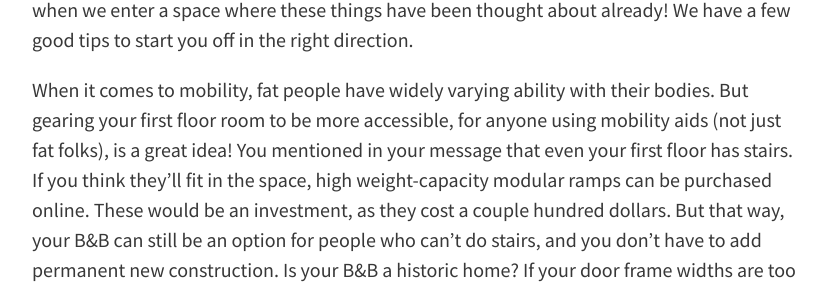
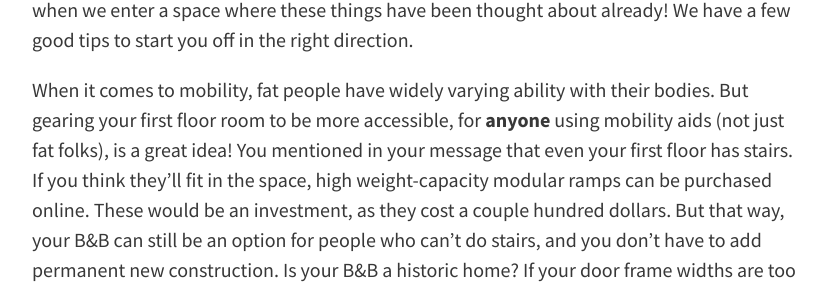
Before and after one commit to uhlissuh/ample, a Jekyll site: the page built from docs/_posts/2018-06-05-disability-and-fat-access-at-bandbs.md, in a window 1280 px wide and 900 px high, scrolled down 784 px. Shown: the part 183-473 px from the top of the window, without its empty margins (224-1052 px from the left). Built offline with Jekyll 4.4.1, drawn with Linux system fonts in a browser that asks for light colours; comment, search, counter and statistics services are not loaded; some of the changed text lies outside the part shown.

Commit message:
Bold a word

```diff
--- a/docs/_posts/2018-06-05-disability-and-fat-access-at-bandbs.md
+++ b/docs/_posts/2018-06-05-disability-and-fat-access-at-bandbs.md
@@ -18,7 +18,7 @@ tags: [disabilities, travelling, fat]
 
 First of all, thank you for asking, and thank you for your willingness to pro-actively accommodate. It gets tiring having to ask for accommodation all the time, so it’s heavenly when we enter a space where these things have been thought about already! We have a few good tips to start you off in the right direction.
 
-When it comes to mobility, fat people have widely varying ability with their bodies. But gearing your first floor room to be more accessible, for anyone using mobility aids (not just fat folks), is a great idea! You mentioned in your message that even your first floor has stairs. If you think they’ll fit in the space, high weight-capacity modular ramps can be purchased online. These would be an investment, as they cost a couple hundred dollars. But that way, your B&B can still be an option for people who can’t do stairs, and you don’t have to add permanent new construction. Is your B&B a historic home? If your door frame widths are too narrow to wheel through, it would be considerate to note this on your website.
+When it comes to mobility, fat people have widely varying ability with their bodies. But gearing your first floor room to be more accessible, for **anyone** using mobility aids (not just fat folks), is a great idea! You mentioned in your message that even your first floor has stairs. If you think they’ll fit in the space, high weight-capacity modular ramps can be purchased online. These would be an investment, as they cost a couple hundred dollars. But that way, your B&B can still be an option for people who can’t do stairs, and you don’t have to add permanent new construction. Is your B&B a historic home? If your door frame widths are too narrow to wheel through, it would be considerate to note this on your website.
 
 Beyond the stairs/ramp, it’d be a great idea to keep that accessible bedroom more open, with space to maneuver a mobility aid, or wide hips, or both. There’s no point in having an en suite accessible bathroom, for example, if the door can only open so far before hitting a piece of furniture. Thick carpeting might bind under wheels, so keep the pile low, and make sure there is good slip resistance by using a rug gripper pad underneath. No one likes to fall or feel unstable!
 
```
